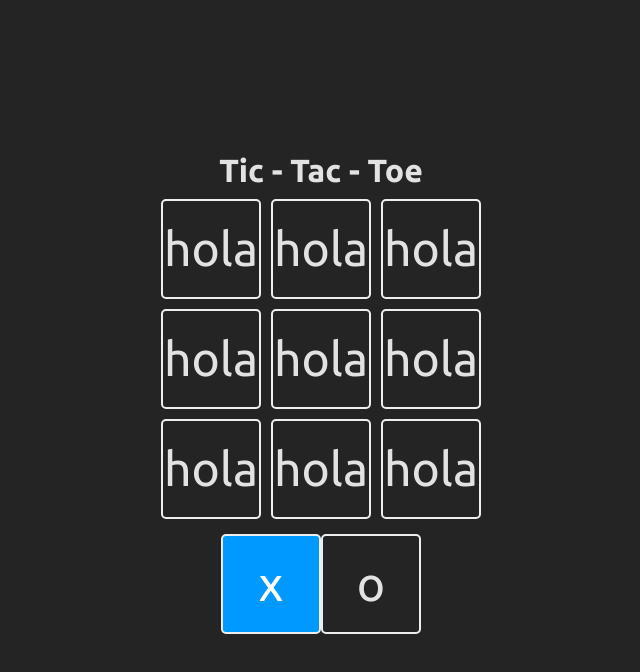
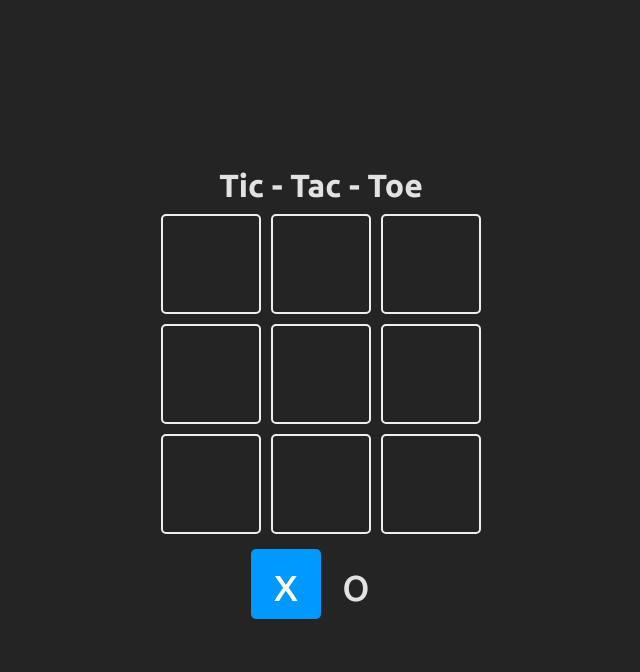
Before and after one commit to Edisonven/tic-tac-toe, a React (Vite) app: page / in a window 1280 px wide. Shown: the top 672 px of the page, without its empty margins (319-959 px from the left). Built offline with nearby package versions, Linux system fonts and the light colour scheme.

Commit message:
Creando función para cambiar actualizar el jugador

```diff
--- a/src/App.css
+++ b/src/App.css
@@ -40,3 +40,10 @@
   color: #fff;
   background: #09f;
 }
+
+.app__game__turn .app__game__square {
+  width: 70px;
+  height: 70px;
+  pointer-events: none;
+  border-color: transparent;
+}
--- a/src/App.jsx
+++ b/src/App.jsx
@@ -8,9 +8,14 @@ function App() {
     O: "o",
   };
 
-  const [board, setBoard] = useState(Array(9).fill("hola"));
+  const [board, setBoard] = useState(Array(9).fill(null));
   const [turn, setTurn] = useState(turns.X);
 
+  const updateBoard = () => {
+    const newTurn = turn === turns.X ? turns.O : turns.X;
+    setTurn(newTurn);
+  };
+  console.log(turn);
   return (
     <div className="app__container">
       <main className="app__board">
@@ -18,7 +23,7 @@ function App() {
         <section className="app__game">
           {board.map((board, index) => {
             return (
-              <Square key={index}>
+              <Square key={index} index={index} updateBoard={updateBoard}>
                 <span>{board}</span>
               </Square>
             );
--- a/src/components/Square.jsx
+++ b/src/components/Square.jsx
@@ -1,8 +1,12 @@
-export default function Square({ isSelected, children, setBoard, index }) {
+export default function Square({ isSelected, children, updateBoard, index }) {
   const className = `app__game__square ${isSelected ? "is-selected" : ""}`;
 
+  const handleClick = () => {
+    updateBoard();
+  };
+
   return (
-    <section className="square__container">
+    <section index={index} onClick={handleClick} className="square__container">
       <div className={className}>{children}</div>
     </section>
   );
```
